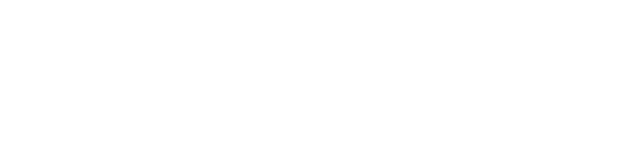
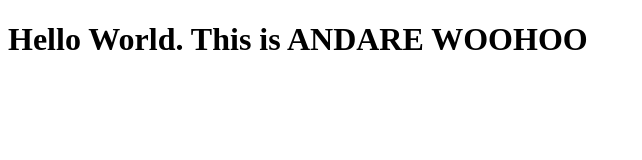
Before and after one commit to 000Andre000/Learning_hub, a website: page index.html in a window 1280 px wide. Shown: the whole page, without its empty margins (0-642 px from the left). Drawn offline with Linux system fonts and the light colour scheme.

Commit message:
changed html

```diff
--- a/index.html
+++ b/index.html
@@ -6,6 +6,6 @@
     <title>Document</title>
 </head>
 <body>
-    <h1>
+    <h1>Hello World. This is ANDARE WOOHOO</h1>
 </body>
 </html>
```
